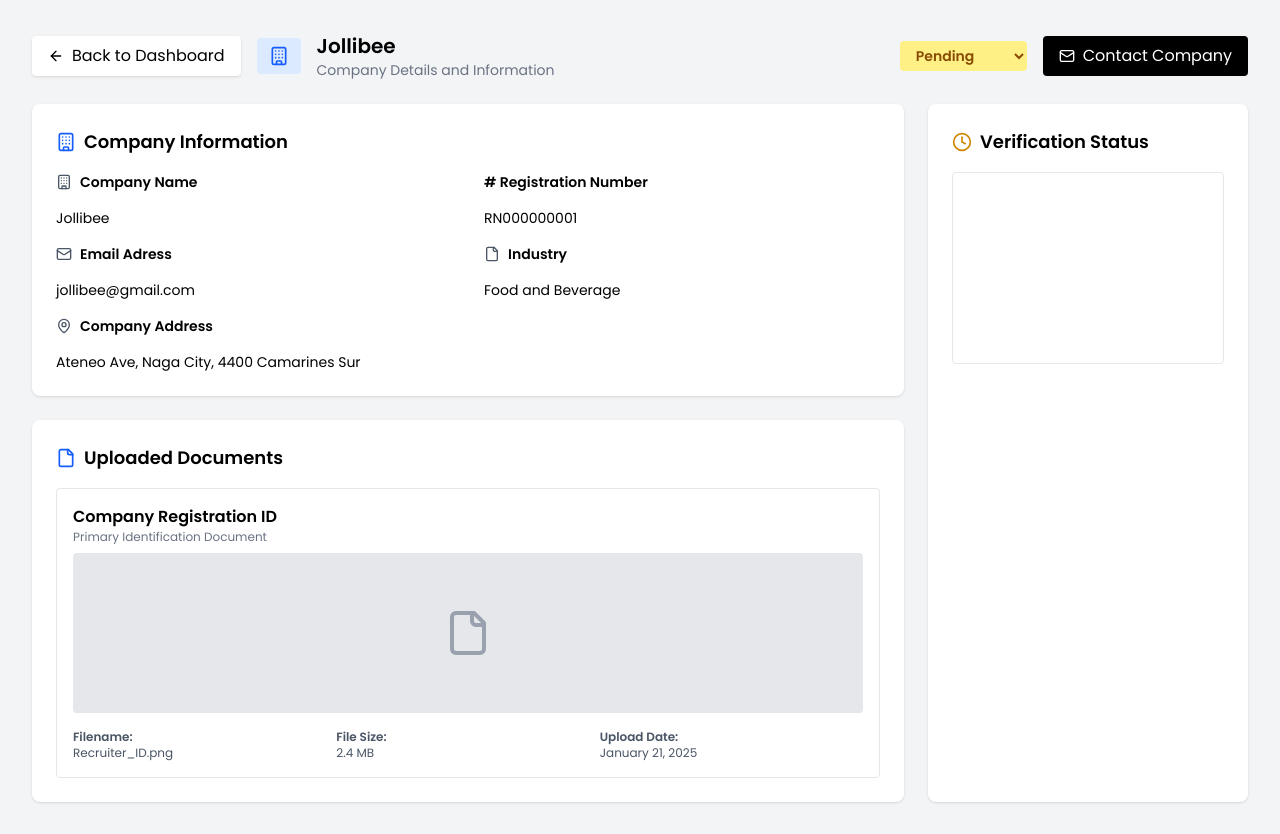
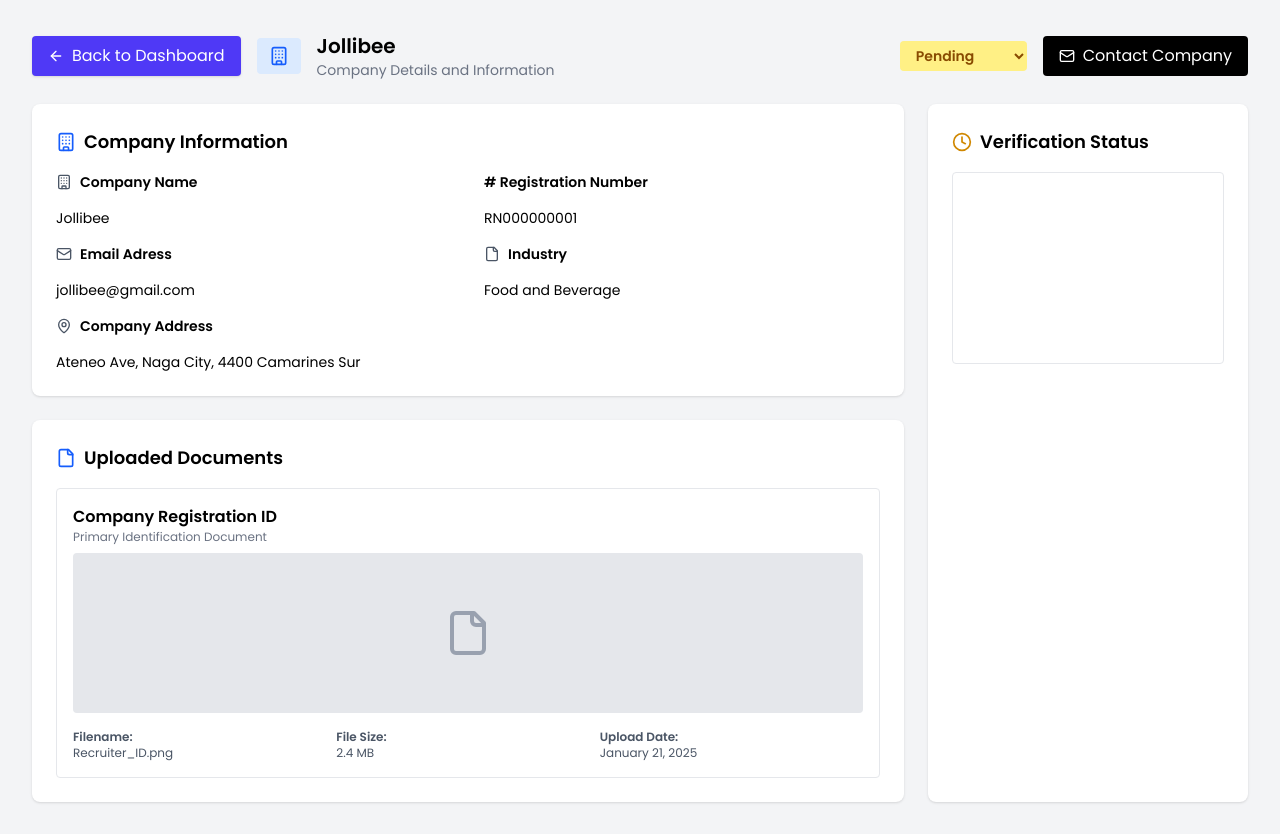
Before and after one commit to madaanoy/connextadmin, a Next.js app: page /company/jollibee in a window 1280 px wide. Built offline with nearby package versions, Linux system fonts and the light colour scheme.

Commit message:
`Update company detail page and global styles, fix font import and add layout configuration`

```diff
--- a/src/app/company/[companyName]/page.tsx
+++ b/src/app/company/[companyName]/page.tsx
@@ -55,9 +55,9 @@
       {/* Header */}
       <div className="flex items-center space-x-4 mb-6">
         <Link href="/home">
-          <button className="flex items-center space-x-2 bg-white px-4 py-2 rounded shadow hover:bg-gray-100">
-            <ArrowLeft size={16} />
-            <span>Back to Dashboard</span>
+          <button className="flex items-center space-x-2 bg-indigo-600 px-4 py-2 rounded shadow">
+            <ArrowLeft size={16} color={'white'} />
+            <span className="text-white cursor-pointer">Back to Dashboard</span>
           </button>
         </Link>
         <div className="flex items-center space-x-2 bg-blue-100 px-3 py-2 rounded">
--- a/src/app/globals.css
+++ b/src/app/globals.css
@@ -4,7 +4,6 @@
   margin: 0;
   font-family: 'Poppins', sans-serif;
 }
-
 
 @font-face {
   font-family: 'Poppins';
--- a/src/app/layout.tsx
+++ b/src/app/layout.tsx
@@ -1,9 +1,17 @@
 import "./globals.css";
+import { Poppins } from 'next/font/google'
 
 export const metadata = {
   title: "connext",
   description: "Next.js minimal setup",
 };
+
+const poppins = Poppins({
+  subsets: ["latin"],
+  weight: ["400"],
+  display: "swap",
+  variable: "--font-poppins",
+});
 
 export default function RootLayout({
   children,
```
Also changed, not shown: src/app/home/page.tsx (line endings or trailing spaces).
